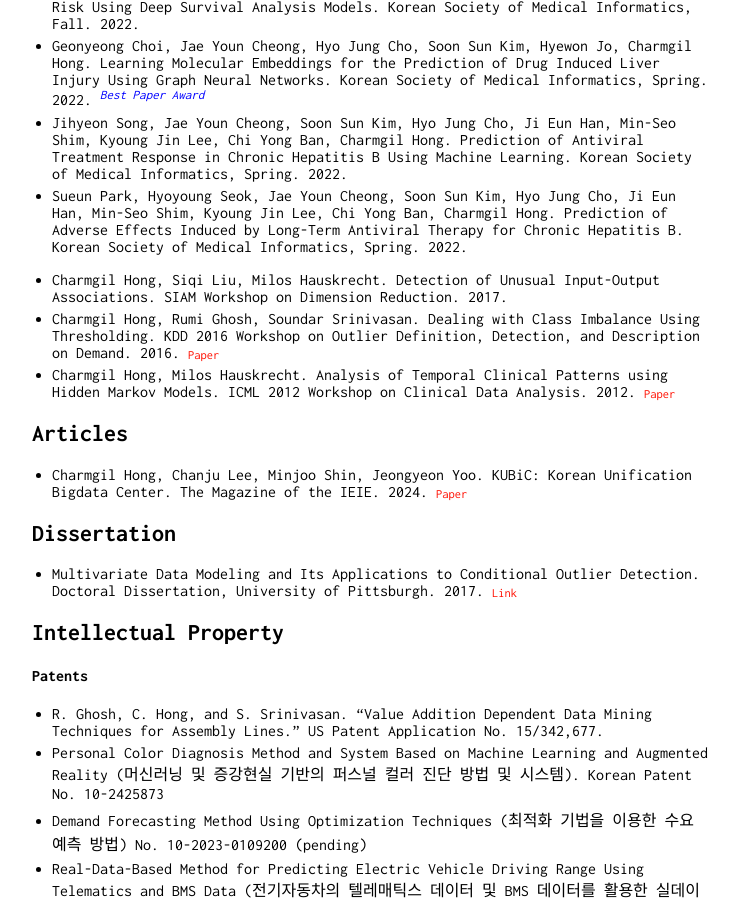
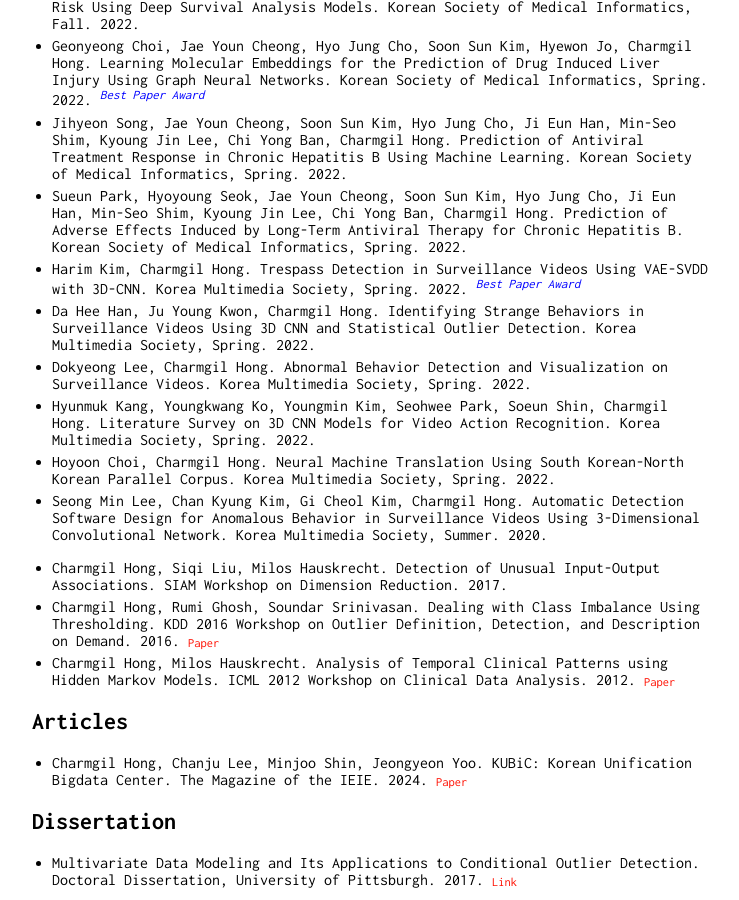
Before and after one commit to charmgil/charmgil.github.io, a Jekyll site: the page built from index.md, in a window 1280 px wide and 900 px high, scrolled down 4379 px. Shown: the whole window, without its empty margins (258-997 px from the left). Built offline with Jekyll 4.4.1, drawn with Linux system fonts in a browser that asks for light colours; our own code applies the rules of GitHub Pages for plain Markdown files.

Commit message:
modified:   index.md

```diff
--- a/index.md
+++ b/index.md
@@ -119,6 +119,12 @@ I am an assistant professor in the School of Computer Science and Electrical Eng
 * Geonyeong Choi, Jae Youn Cheong, Hyo Jung Cho, Soon Sun Kim, Hyewon Jo, Charmgil Hong. Learning Molecular Embeddings for the Prediction of Drug Induced Liver Injury Using Graph Neural Networks. Korean Society of Medical Informatics, Spring. 2022. <span class="award">*Best Paper Award*</span>
 * Jihyeon Song, Jae Youn Cheong, Soon Sun Kim, Hyo Jung Cho, Ji Eun Han, Min-Seo Shim, Kyoung Jin Lee, Chi Yong Ban, Charmgil Hong. Prediction of Antiviral Treatment Response in Chronic Hepatitis B Using Machine Learning. Korean Society of Medical Informatics, Spring. 2022.
 * Sueun Park, Hyoyoung Seok, Jae Youn Cheong, Soon Sun Kim, Hyo Jung Cho, Ji Eun Han, Min-Seo Shim, Kyoung Jin Lee, Chi Yong Ban, Charmgil Hong. Prediction of Adverse Effects Induced by Long-Term Antiviral Therapy for Chronic Hepatitis B. Korean Society of Medical Informatics, Spring. 2022.
+* Harim Kim, Charmgil Hong. Trespass Detection in Surveillance Videos Using VAE-SVDD with 3D-CNN. Korea Multimedia Society, Spring. 2022. <span class="award">*Best Paper Award*</span>
+* Da Hee Han, Ju Young Kwon, Charmgil Hong. Identifying Strange Behaviors in Surveillance Videos Using 3D CNN and Statistical Outlier Detection. Korea Multimedia Society, Spring. 2022.
+* Dokyeong Lee, Charmgil Hong. Abnormal Behavior Detection and Visualization on Surveillance Videos. Korea Multimedia Society, Spring. 2022.
+* Hyunmuk Kang, Youngkwang Ko, Youngmin Kim, Seohwee Park, Soeun Shin, Charmgil Hong. Literature Survey on 3D CNN Models for Video Action Recognition. Korea Multimedia Society, Spring. 2022.
+* Hoyoon Choi, Charmgil Hong. Neural Machine Translation Using South Korean-North Korean Parallel Corpus. Korea Multimedia Society, Spring. 2022.
+* Seong Min Lee, Chan Kyung Kim, Gi Cheol Kim, Charmgil Hong. Automatic Detection Software Design for Anomalous Behavior in Surveillance Videos Using 3-Dimensional Convolutional Network. Korea Multimedia Society, Summer. 2020.
 
 <!--older-->
 * Charmgil Hong, Siqi Liu, Milos Hauskrecht. Detection of Unusual Input-Output Associations. SIAM Workshop on Dimension Reduction. 2017.
```
